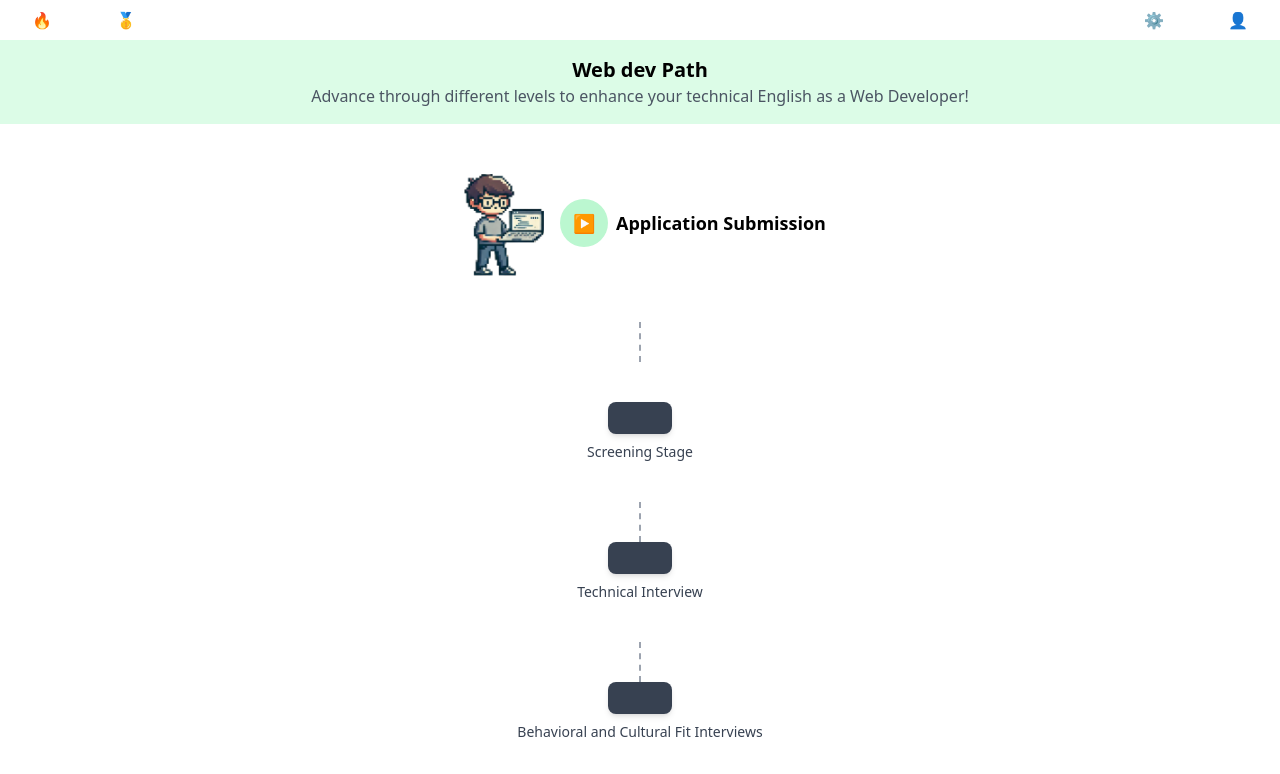
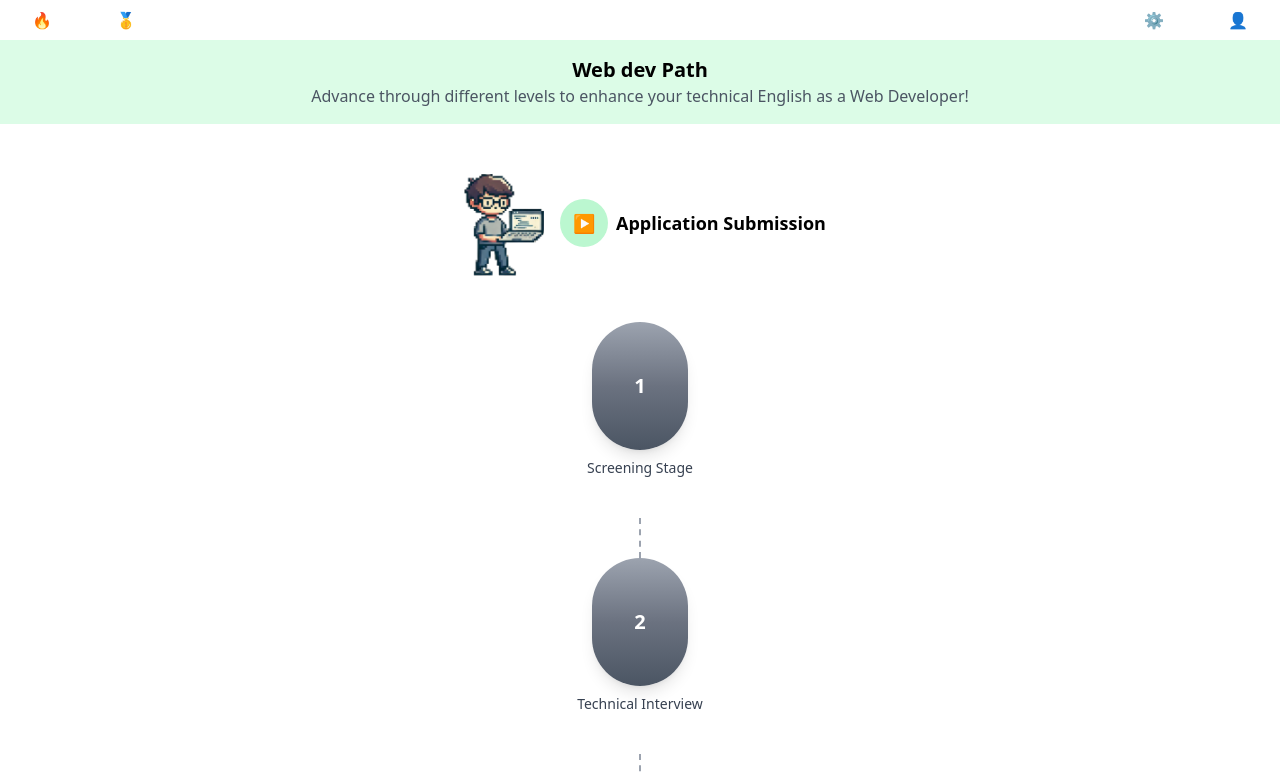
Before and after one commit to No-Country-simulation/equipo-c23-87-webapp, a Next.js app: page / in a window 1280 px wide. Shown: the top 774 px of the page. Built offline with nearby package versions, Linux system fonts and the light colour scheme.

Commit message:
refactor: Code take care of levels click button desing change for a component called CylinderLevel

```diff
--- /dev/null
+++ b/app/components/CylinderLevel.tsx
@@ -0,0 +1,12 @@
+"use client";
+
+export default function CylinderLevel({level, onClick}) {
+return (
+   <div
+      className="w-24 h-32 bg-gradient-to-b from-gray-400 via-gray-500 to-gray-600 rounded-t-full rounded-b-full shadow-lg transform flex items-center justify-center cursor-pointer hover:scale-105 transition-transform duration-200"
+      onClick={onClick}
+    >
+      <span className="text-white font-bold text-xl">{level}</span>
+    </div>
+ );
+}
--- a/app/components/WebDevPath.tsx
+++ b/app/components/WebDevPath.tsx
@@ -1,9 +1,17 @@
+"use client";
+
 import React from "react";
 import '../ui/global.css';
 import Image from 'next/image';
 import Header from "./Header";
+import CylinderLevel from "./CylinderLevel";
+import { steps } from "../lib/steps";
 
 export default function WebDevPath() {
+  const handleLevelClick = (level) => {
+   alert(`Level ${level} clicked!`);
+  }
+
   return (
     <div className="flex flex-col items-center w-full min-h-screen bg-white">
 
@@ -29,27 +37,21 @@ export default function WebDevPath() {
             <span className="text-lg font-semibold">Application Submission</span>
           </div>
         </div>
-<div className="h-10 border-l-2 border-dashed border-gray-400"></div>
 
         {/* Dashed Line & Steps */}
         <div className="flex flex-col items-center space-y-10">
-          {[
-            "Screening Stage",
-            "Technical Interview",
-            "Behavioral and Cultural Fit Interviews",
-            "Offer Stage",
-            "Onboarding",
-          ].map((step, index) => (
-            <div key={index} className="flex flex-col items-center">
+         {steps.map((step) => (
+          <div key={step.id} className="flex flex-col items-center">
            {/* Dashed Line */}
-              {index !== 0 && <div className="h-10 border-l-2 border-dashed border-gray-400"></div>}
+           {step.id !== 1 && <div className="h-10 border-l-2 border-dashed border-gray-400"></div>}
            {/* Step Circle */}
-              <div className="w-16 h-8 bg-gray-700 rounded-lg shadow-md"></div>
+           <CylinderLevel level={step.id} onClick={() => handleLevelClick(step.id)} />
            {/* Step Label */}
-              <p className="mt-2 text-sm text-gray-700">{step}</p>
+           <p className="mt-2 text-sm text-gray-700">{step.name}</p>
           </div>
          ))}
        </div>
+
       </div>
     </div>
   );
--- /dev/null
+++ b/app/lib/steps.ts
@@ -0,0 +1,7 @@
+export const steps = [
+  { id: 1, name: "Screening Stage" },
+  { id: 2, name: "Technical Interview" },
+  { id: 3, name: "Behavioral and Cultural Fit Interviews" },
+  { id: 4, name: "Offer Stage" },
+  { id: 5, name: "Onboarding" },
+];
```
Lines whose indentation alone changed are shown as unchanged.
